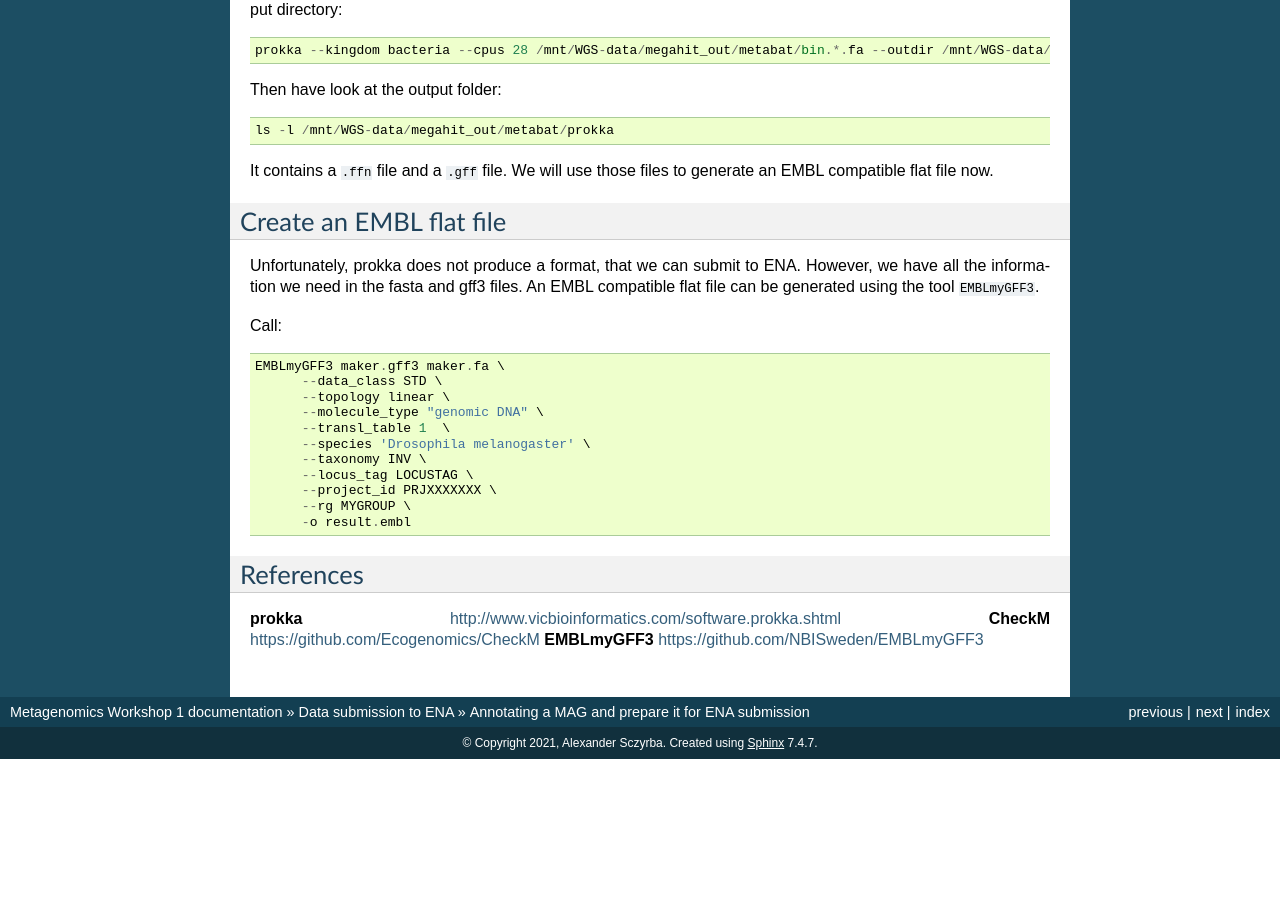
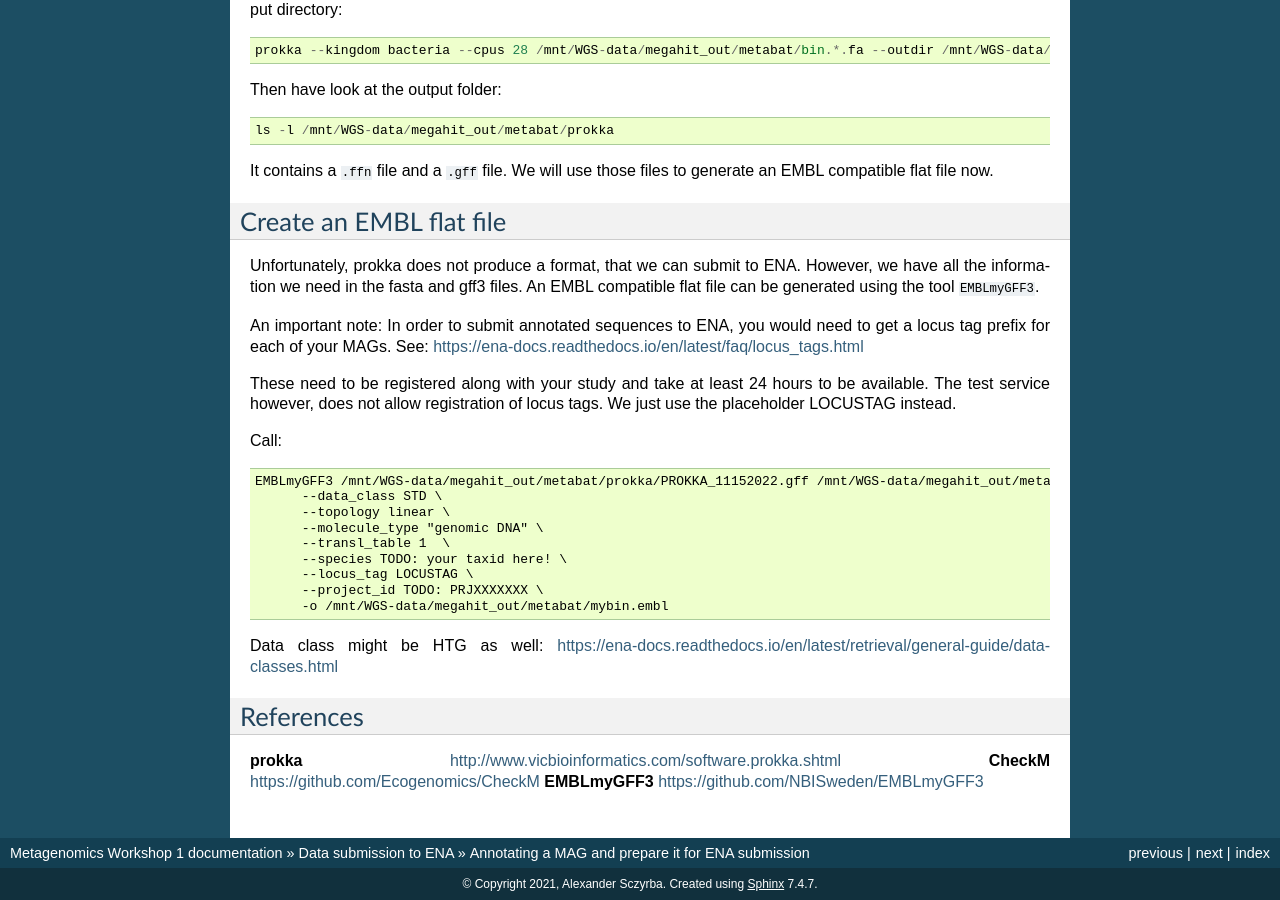
Before and after one commit to metagenomics/metagenomics-workshop, a Sphinx documentation site: the page built from docs/data_submission/mag_annotation.rst, in a window 1280 px wide and 900 px high, scrolled down 763 px. Built offline with Sphinx 7.4.7, drawn with Linux system fonts in a browser that asks for light colours; before the commit the page ends 1522 px from its top, so only the background shows below that.

Commit message:
Update mag_annotation.rst

```diff
--- a/docs/data_submission/mag_annotation.rst
+++ b/docs/data_submission/mag_annotation.rst
@@ -41,21 +41,24 @@ Create an EMBL flat file
 
 Unfortunately, prokka does not produce a format, that we can submit to ENA. However, we have all the information we need in the fasta and gff3 files. An EMBL compatible flat file can be generated using the tool ``EMBLmyGFF3``.
 
+An important note: In order to submit annotated sequences to ENA, you would need to get a locus tag prefix for each of your MAGs. See: https://ena-docs.readthedocs.io/en/latest/faq/locus_tags.html
+
+These need to be registered along with your study and take at least 24 hours to be available. The test service however, does not allow registration of locus tags. We just use the placeholder LOCUSTAG instead.
+
 Call::
 
-  EMBLmyGFF3 maker.gff3 maker.fa \
+  EMBLmyGFF3 /mnt/WGS-data/megahit_out/metabat/prokka/PROKKA_11152022.gff /mnt/WGS-data/megahit_out/metabat/prokka/PROKKA_11152022.gff \
         --data_class STD \
         --topology linear \
         --molecule_type "genomic DNA" \
         --transl_table 1  \
-        --species 'Drosophila melanogaster' \
-        --taxonomy INV \
+        --species TODO: your taxid here! \
         --locus_tag LOCUSTAG \
-        --project_id PRJXXXXXXX \
-        --rg MYGROUP \
-        -o result.embl
+        --project_id TODO: PRJXXXXXXX \
+        -o /mnt/WGS-data/megahit_out/metabat/mybin.embl
 
-
+Data class might be HTG as well:
+https://ena-docs.readthedocs.io/en/latest/retrieval/general-guide/data-classes.html
 
 References
 ^^^^^^^^^^
```
